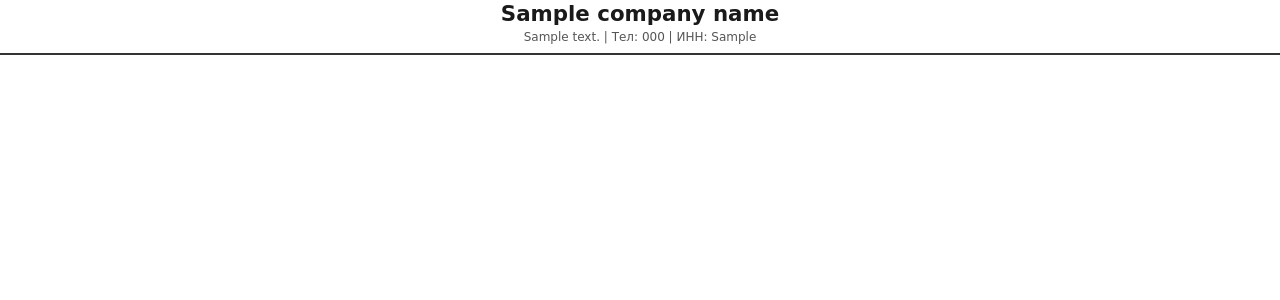
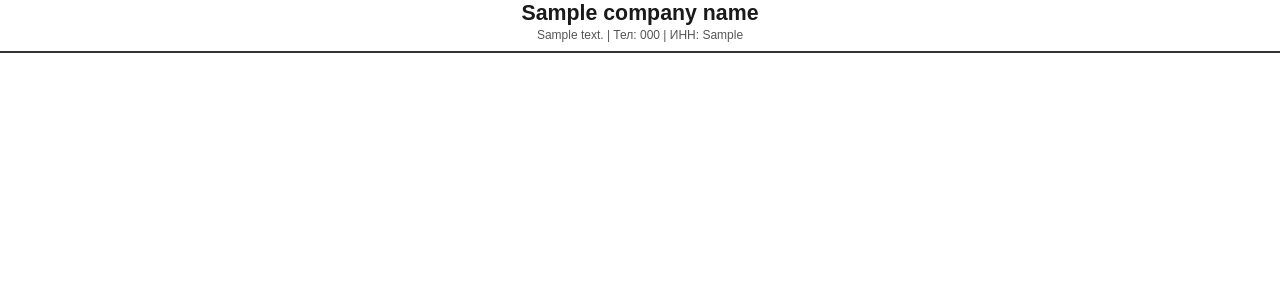
Before and after one commit to zaxa13/autoservice-manage, a Python web app: template backend/app/templates/base.html in a window 1280 px wide. Shown: the top 300 px of the page. Run offline with Jinja, Linux system fonts and the light colour scheme; the template is opened without the code that fills it: most values are stand-ins (such as "Sample title", 1, 10 or a date in 2020).

Commit message:
style(pdf): шрифт Liberation Sans (клон Arial) вместо DejaVu
DejaVu Sans широкий/жирноватый — документ выглядел чужим против
референса 1С (он на Arial). Liberation Sans — метрический клон Arial,
с кириллицей; ставим fonts-liberation и делаем основным шрифтом.
Базовый размер 10pt → 9.5pt под более компактный вид референса.

Co-Authored-By: Claude Opus 4.8 (1M context) <noreply@anthropic.com>

```diff
--- a/backend/app/templates/base.html
+++ b/backend/app/templates/base.html
@@ -8,12 +8,12 @@
     margin: 14mm 14mm 14mm 14mm;
   }
   body {
-    font-family: "DejaVu Sans", sans-serif;
-    font-size: 10pt;
+    font-family: "Liberation Sans", "Arial", "DejaVu Sans", sans-serif;
+    font-size: 9.5pt;
     color: #1a1a1a;
     margin: 0;
     padding: 0;
-    line-height: 1.35;
+    line-height: 1.3;
   }
 
   /* ===== Общие классы (используются receipt.html) ===== */
```
Also changed, not shown: 1 other file.
